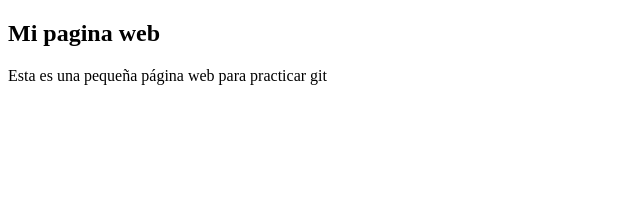
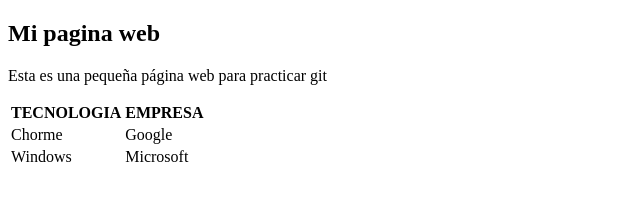
Before and after one commit to kant003/pruebagit, a plain HTML site: page index.html in a window 1280 px wide. Shown: the whole page, without its empty margins (0-640 px from the left). Drawn offline with Linux system fonts and the light colour scheme.

Commit message:
añadi una tabla a la web

```diff
--- a/index.html
+++ b/index.html
@@ -9,5 +9,19 @@
 <body>
     <h2>Mi pagina web</h2>
     <p>Esta es una pequeña página web para practicar git</p>
+    <table>
+        <tr>
+            <th>TECNOLOGIA</th>
+            <th>EMPRESA</th>
+        </tr>
+        <tr>
+            <td>Chorme</td>
+            <td>Google</td>
+        </tr>
+        <tr>
+            <td>Windows</td>
+            <td>Microsoft</td>
+        </tr>
+    </table>
 </body>
 </html>
```
